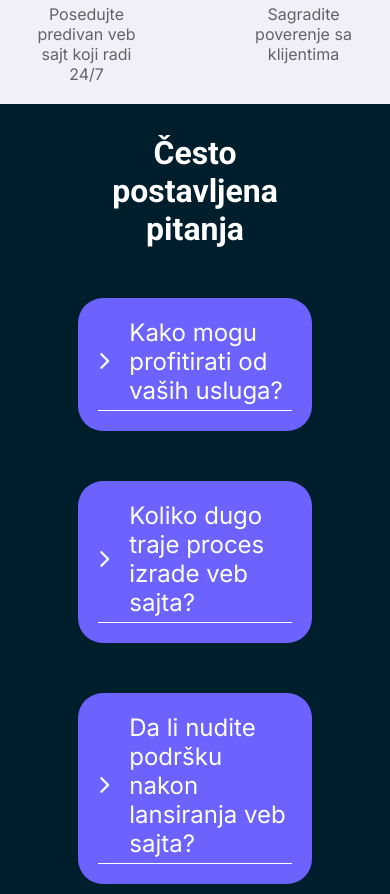
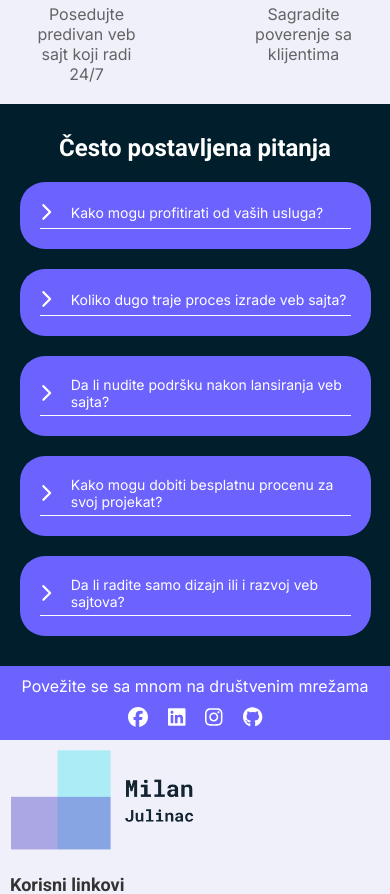
Before and after one commit to MilanJulinac42/professional-portfolio, a Next.js app: page / in a window 390 px wide. Shown: the part 5720-6614 px from the top of the page. Built offline with nearby package versions, Linux system fonts and the light colour scheme.

Commit message:
faq responsive

```diff
--- a/src/app/components/FaqUnit/FaqUnit.module.scss
+++ b/src/app/components/FaqUnit/FaqUnit.module.scss
@@ -1,11 +1,17 @@
+@import "../../mixins.scss";
+
 .arrowContainer {
     display: flex;
     align-items: center;
     gap: 20px;
-    font-size: 24px;
     cursor: pointer;
     padding-bottom: 5px;
     border-bottom: 1px solid #fff;
+    font-size: 14px;
+
+    @include breakpoint(medium) {
+        font-size: 24px;
+    }
 
     span {
         font-size: 18px;
@@ -23,8 +29,18 @@
 
 .answer {
     margin-top: 20px;
-    padding-left: 20px;
-    font-size: 18px;
+    padding-left: 0px;
+    font-size: 14px;
+
+    @include breakpoint(medium) {
+        font-size: 18px;
+        padding-left: 20px;
+    }
+
+    @include breakpoint(xlarge) {
+        font-size: 20px;
+        padding-left: 20px;
+    }
 }
 
 .container {
--- a/src/app/layout/FaqSection/FaqSection.module.scss
+++ b/src/app/layout/FaqSection/FaqSection.module.scss
@@ -1,3 +1,5 @@
+@import "../../mixins.scss";
+
 .faqContainer {
     background-color: #e3eff5;
     background-color: #001e2b;
@@ -5,15 +7,28 @@
 }
 
 .faqWrapper {
-    width: 60%;
+    width: 90%;
     margin: auto;
     display: flex;
     flex-direction: column;
-    gap: 50px;
+    gap: 20px;
+
+    @include breakpoint(large) {
+        width: 80%;
+        gap: 50px;
+    }
+
+    @include breakpoint(xlarge) {
+        width: 60%;
+    }
 
     h3 {
         text-align: center;
         color: white;
-        font-size: 32px;
+        font-size: 24px;
+
+        @include breakpoint(large) {
+            font-size: 32px;
+        }
     }
 }
```
